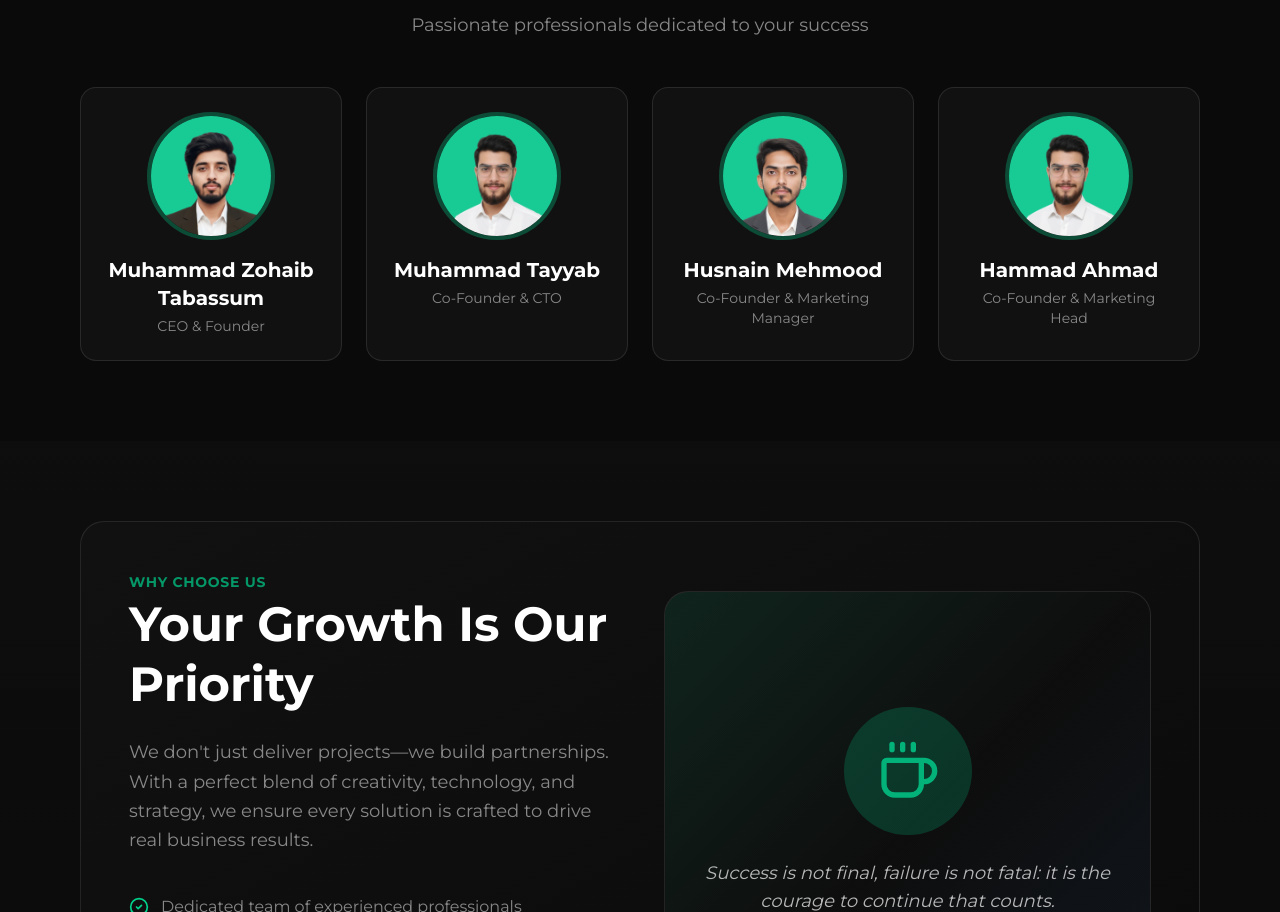
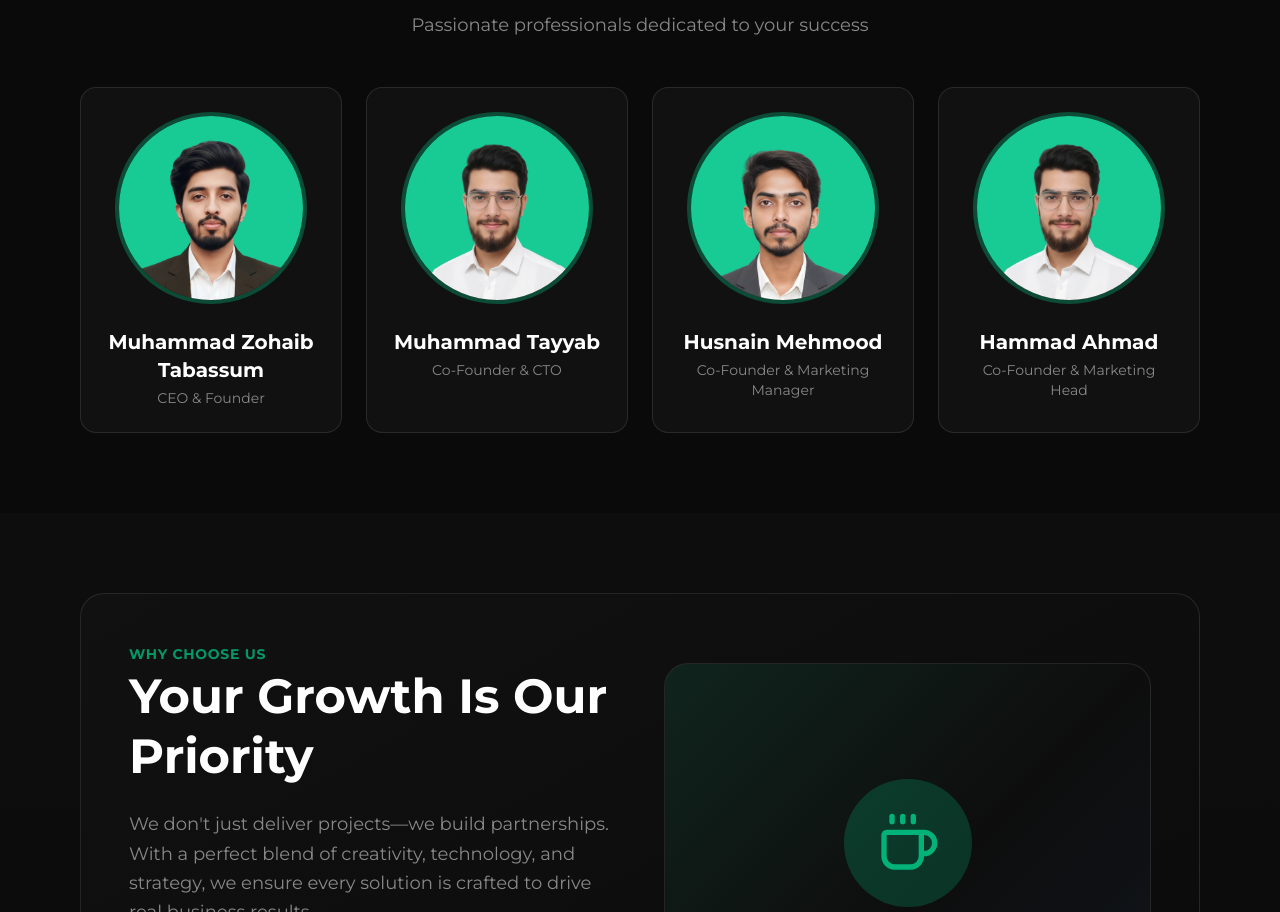
Before and after one commit to HafizTayyabNasir/elvionsolutions, a Next.js app: page /about in a window 1280 px wide. Shown: the part 2442-3354 px from the top of the page. Built offline with nearby package versions, Linux system fonts and the light colour scheme.

Commit message:
Subpages Upgradation

```diff
--- a/app/about/page.tsx
+++ b/app/about/page.tsx
@@ -371,13 +371,14 @@ export default function About() {
                                 key={idx}
                                 className="group bg-[#111] p-6 rounded-2xl border border-white/10 hover:border-[#00d28d]/50 transition-all duration-500 hover-lift text-center"
                             >
-                                <div className="w-32 h-32 mx-auto mb-4 rounded-full overflow-hidden border-4 border-[#00d28d]/30 group-hover:border-[#00d28d] group-hover:scale-110 transition-all duration-500">
+                                <div className="w-48 h-48 mx-auto mb-6 rounded-full overflow-hidden border-4 border-[#00d28d]/30 group-hover:border-[#00d28d] group-hover:scale-105 transition-all duration-500">
                                     <Image
                                         src={member.image}
                                         alt={member.name}
-                                        width={128}
-                                        height={128}
+                                        width={200}
+                                        height={200}
                                         className="w-full h-full object-cover"
+                                        quality={100}
                                         priority
                                     />
                                 </div>
```
